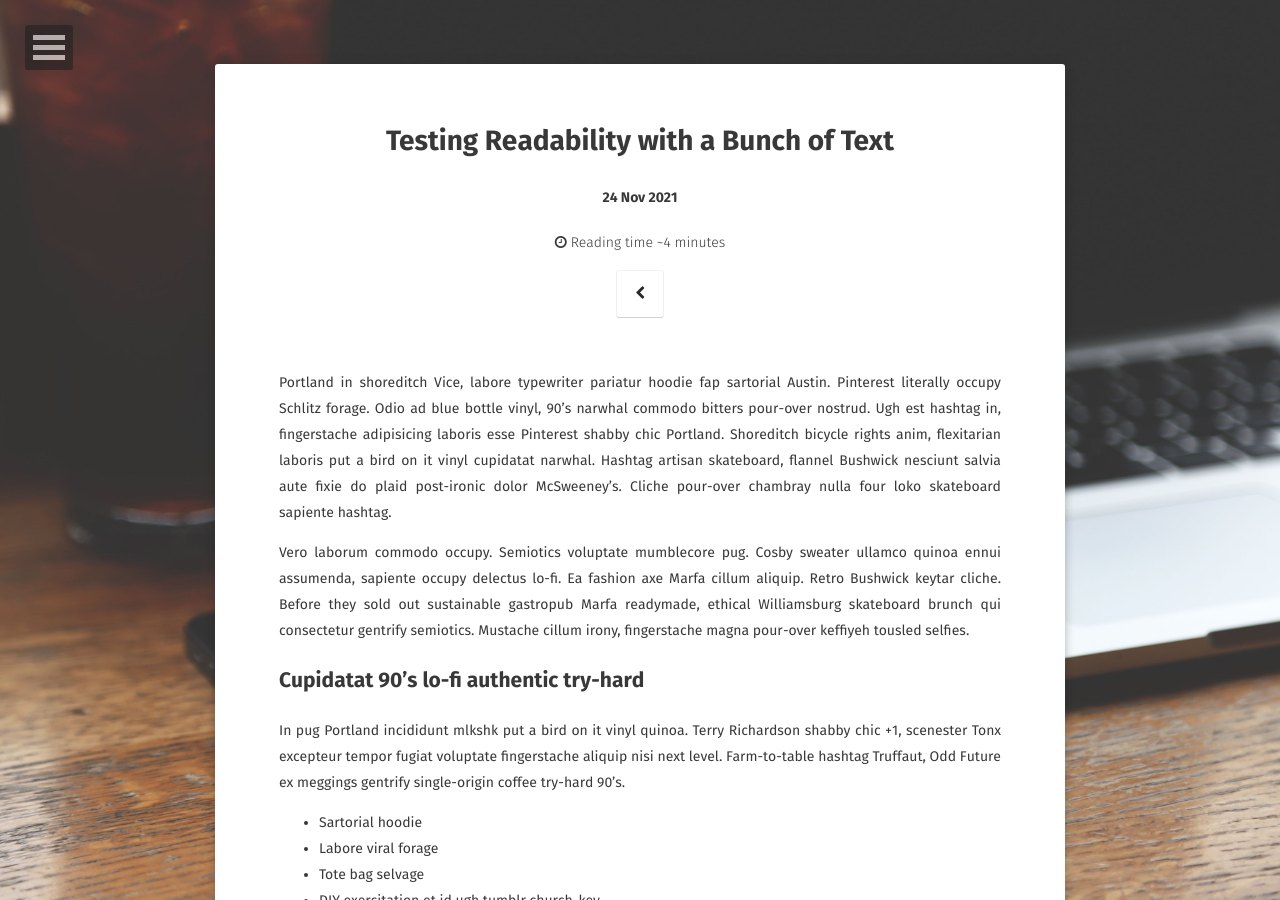
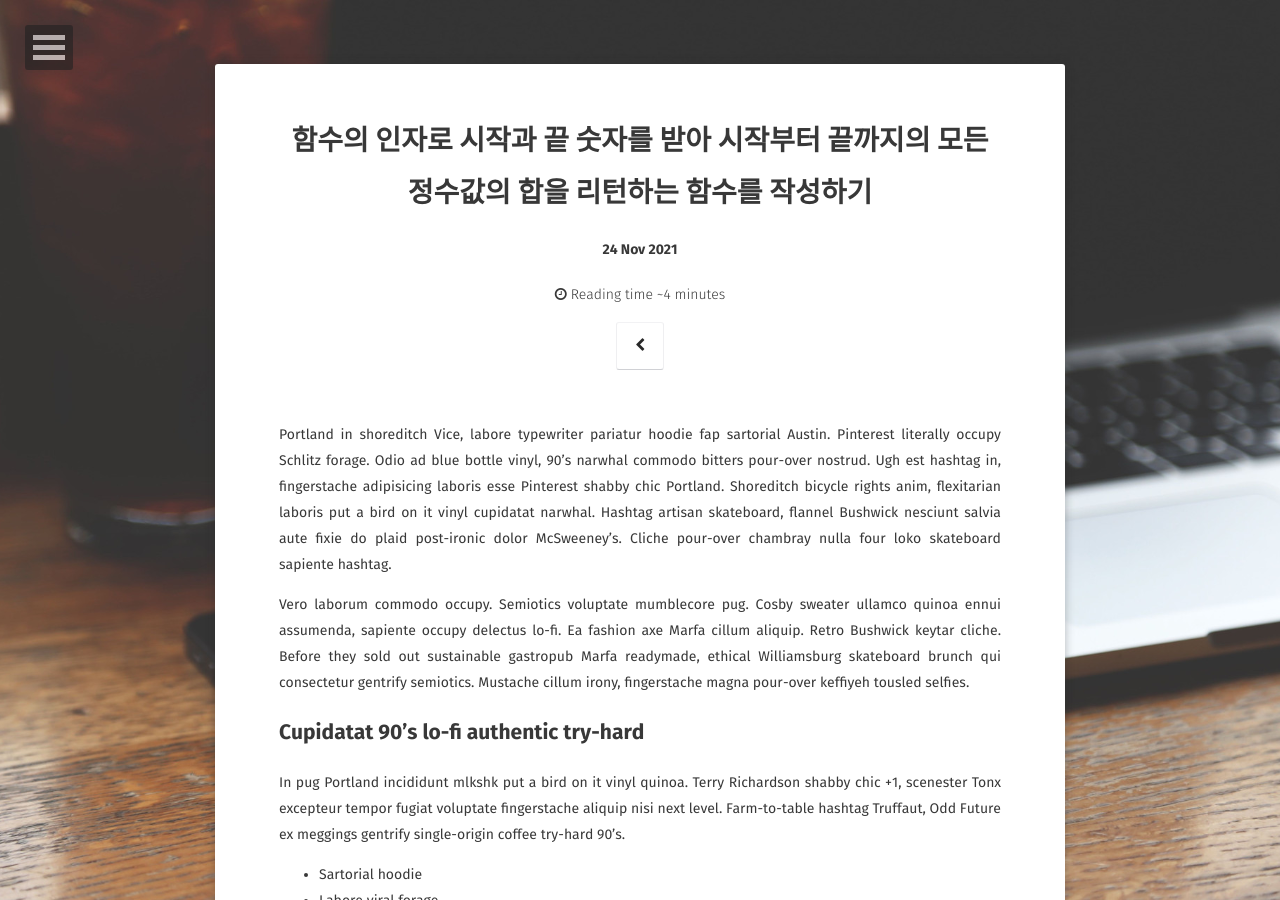
Before and after one commit to dbwjddl5611/dbwjddl5611.github-com, a Jekyll site: the page built from _posts/2021-11-24-sum-post.md, in a window 1280 px wide and 900 px high. Built offline with Jekyll 4.4.1, drawn with Linux system fonts in a browser that asks for light colours; some web fonts are replaced; comment, search, counter and statistics services are not loaded.

Commit message:
Update 2021-11-24-sum-post.md

```diff
--- a/_posts/2021-11-24-sum-post.md
+++ b/_posts/2021-11-24-sum-post.md
@@ -1,6 +1,6 @@
 ---
 layout: post
-title: "Testing Readability with a Bunch of Text"
+title: "함수의 인자로 시작과 끝 숫자를 받아 시작부터 끝까지의 모든 정수값의 합을 리턴하는 함수를 작성하기"
 date: 2021-11-24
 excerpt: "A ton of text to test readability."
 tags: [sample post, readability, test]
```
